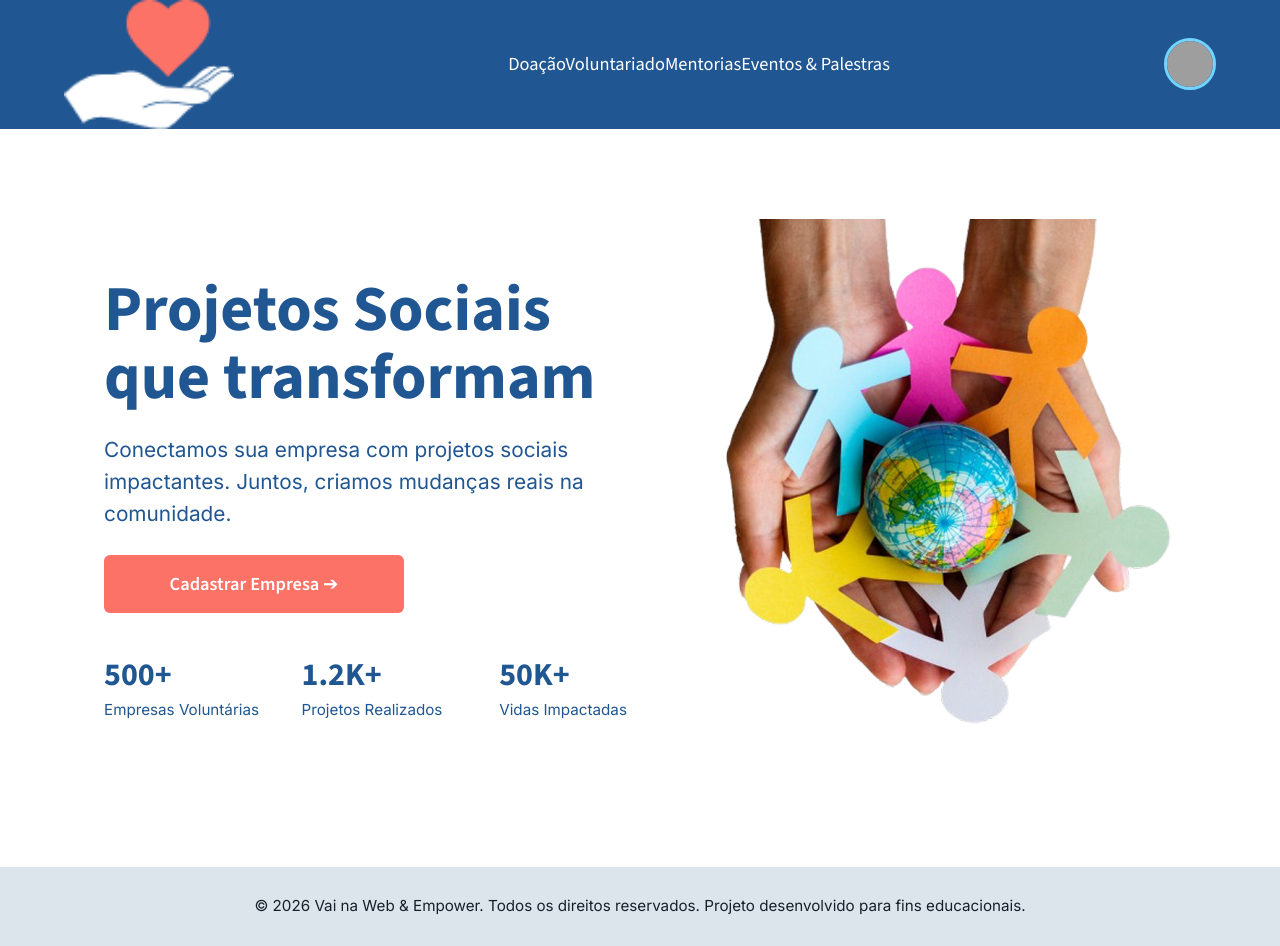
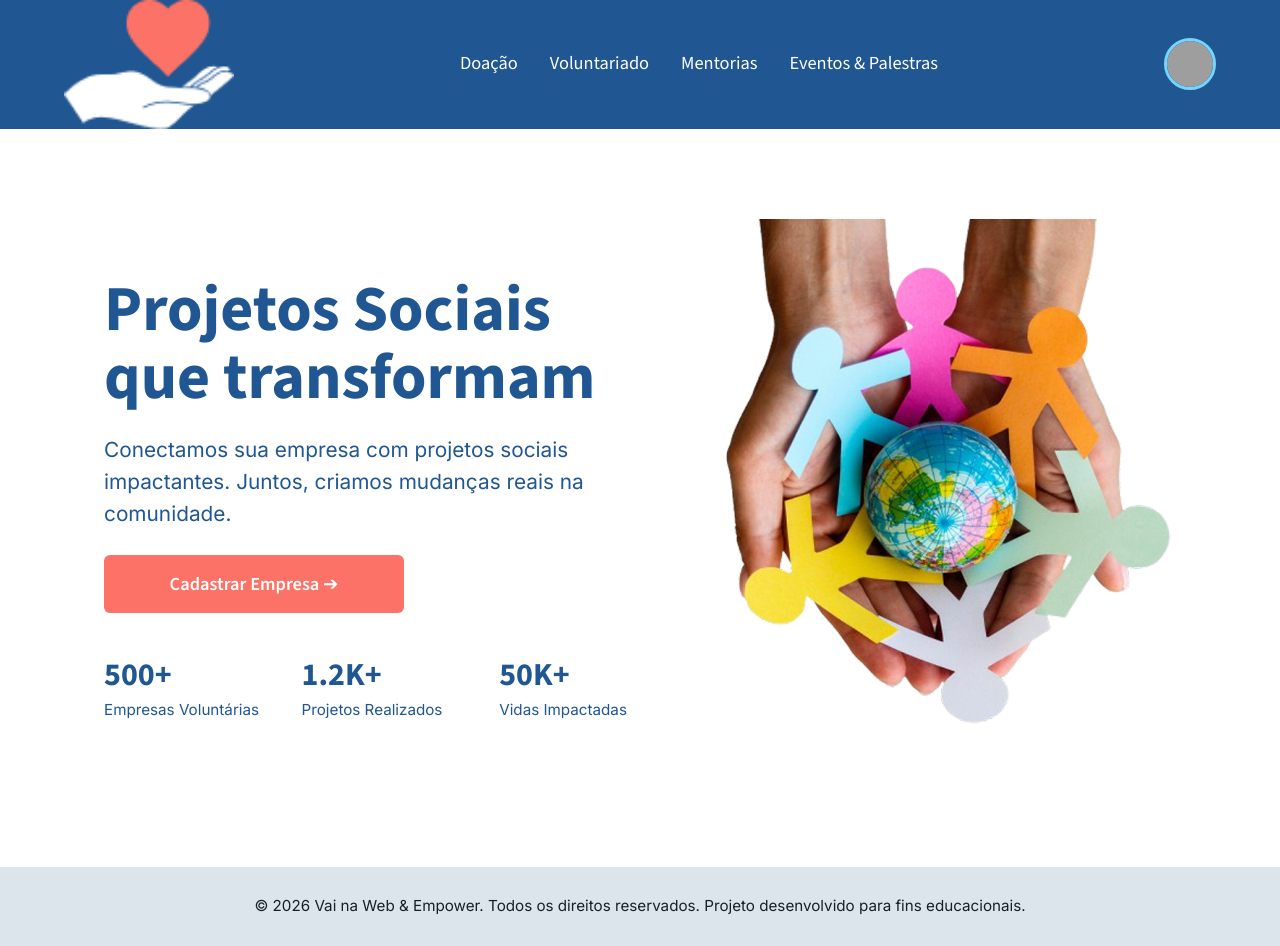
Before and after one commit to jessicatrindadeads/projeto-social-conectar, a React (Vite) app: page / in a window 1280 px wide. Built offline with nearby package versions, Linux system fonts and the light colour scheme; grey boxes are pictures that could not be loaded.

Commit message:
fix: torne o menu responsivo e acessível

```diff
--- a/src/components/header/Header.jsx
+++ b/src/components/header/Header.jsx
@@ -1,98 +1,90 @@
-import { Link } from "react-router-dom";
+import { useEffect, useState } from "react";
+import { Link, NavLink, useLocation } from "react-router-dom";
 import Logo from "../../assets/img/logo.png";
 import S from "./header.module.scss";
-import { useEffect, useState } from "react";
+
+const links = [
+  { to: "/doacao", label: "Doação" },
+  { to: "/voluntariado", label: "Voluntariado" },
+  { to: "/mentoria", label: "Mentorias" },
+  { to: "/eventos", label: "Eventos & Palestras" },
+];
 
 export default function Header() {
   const [menuAberto, setMenuAberto] = useState(false);
-  const [isMobile, setIsMobile] = useState(window.innerWidth <= 768);
+  const { pathname } = useLocation();
 
   useEffect(() => {
-    function menuMobile() {
-      setIsMobile(window.innerWidth <= 768);
-      if (window.innerWidth > 768) {
-        setMenuAberto(false);
-      }
+    setMenuAberto(false);
+  }, [pathname]);
+
+  useEffect(() => {
+    function fecharComEscape(event) {
+      if (event.key === "Escape") setMenuAberto(false);
     }
 
-    window.addEventListener("resize", menuMobile);
-    return () => window.removeEventListener("resize", menuMobile);
+    window.addEventListener("keydown", fecharComEscape);
+    return () => window.removeEventListener("keydown", fecharComEscape);
   }, []);
 
   return (
-    <>
-      <header className={S.header}>
-        <section>
-          <Link to="/">
-            <img
-              className={S.imgLogo}
-              src={Logo}
-              alt="Imagem de logo do site sendo representada por uma mão segurando um coração, simbolizando apoio"
-            />
-          </Link>
-        </section>
-        {!isMobile && (
-          <nav className={S.nav}>
-            <Link className={S.link} to="/doacao">
-              Doação
-            </Link>
-            <Link className={S.link} to="/voluntariado">
-              Voluntariado
-            </Link>
-            <Link className={S.link} to="/mentoria">
-              Mentorias
-            </Link>
-            <Link className={S.link} to="/eventos">
-              Eventos & Palestras
-            </Link>
-          </nav>
-        )}
+    <header className={S.header}>
+      <Link className={S.logoLink} to="/" aria-label="Conectar — página inicial">
+        <img className={S.imgLogo} src={Logo} alt="Conectar" />
+      </Link>
+
+      <nav className={S.navDesktop} aria-label="Navegação principal">
+        {links.map(({ to, label }) => (
+          <NavLink
+            key={to}
+            className={({ isActive }) =>
+              `${S.link} ${isActive ? S.active : ""}`
+            }
+            to={to}
+          >
+            {label}
+          </NavLink>
+        ))}
+      </nav>
+
+      <Link className={S.profileLink} to="/usuario" aria-label="Abrir perfil de Jéssica Trindade">
         <img
           className={S.imgUser}
-          src="https://media.licdn.com/dms/image/v2/D4D03AQGzzpIcOvxMYQ/profile-displayphoto-scale_400_400/B4DZfHUOo.GYAk-/0/1751395659198?e=1773273600&v=beta&t=lwRvPwz7z0fsA76MdvpKyOAlTJp2ZwwB0qU6QCmvCzE"
+          src="https://avatars.githubusercontent.com/u/141635580?v=4"
           alt=""
-          onClick={() => setMenuAberto(!menuAberto)}
         />
-      </header>
-      <nav className={menuAberto ? S.navUser : S.closedNav}>
-        <Link to={"/usuario"}>Jéssica Trindade</Link>
-        <Link>Meu Voluntariado</Link>
-        <Link>Configurações de conta</Link>
-        {isMobile && (
-          <div>
-            <Link
-              className={S.link}
-              to="/doacao"
-              onClick={() => setMenuAberto(false)}
-            >
-              Doação
-            </Link>
-            <Link
-              className={S.link}
-              to="/voluntariado"
-              onClick={() => setMenuAberto(false)}
-            >
-              Voluntariado
-            </Link>
-            <Link
-              className={S.link}
-              to="/mentoria"
-              onClick={() => setMenuAberto(false)}
-            >
-              Mentorias
-            </Link>
-            <Link
-              className={S.link}
-              to="/eventosEP"
-              onClick={() => setMenuAberto(false)}
-            >
-              Eventos
-            </Link>
-          </div>
-        )}
+      </Link>
 
-        <Link onClick={() => setMenuAberto(false)}>Sair</Link>
+      <button
+        className={S.menuButton}
+        type="button"
+        aria-label={menuAberto ? "Fechar menu" : "Abrir menu"}
+        aria-expanded={menuAberto}
+        aria-controls="menu-mobile"
+        onClick={() => setMenuAberto((aberto) => !aberto)}
+      >
+        <span />
+        <span />
+        <span />
+      </button>
+
+      <nav
+        id="menu-mobile"
+        className={menuAberto ? S.navMobile : S.closedNav}
+        aria-label="Navegação mobile"
+      >
+        <NavLink className={S.mobileLink} to="/">
+          Home
+        </NavLink>
+        {links.map(({ to, label }) => (
+          <NavLink key={to} className={S.mobileLink} to={to}>
+            {label}
+          </NavLink>
+        ))}
+        <NavLink className={S.mobileLink} to="/usuario">
+          Meu perfil
+        </NavLink>
       </nav>
-    </>
+    </header>
   );
 }
```
